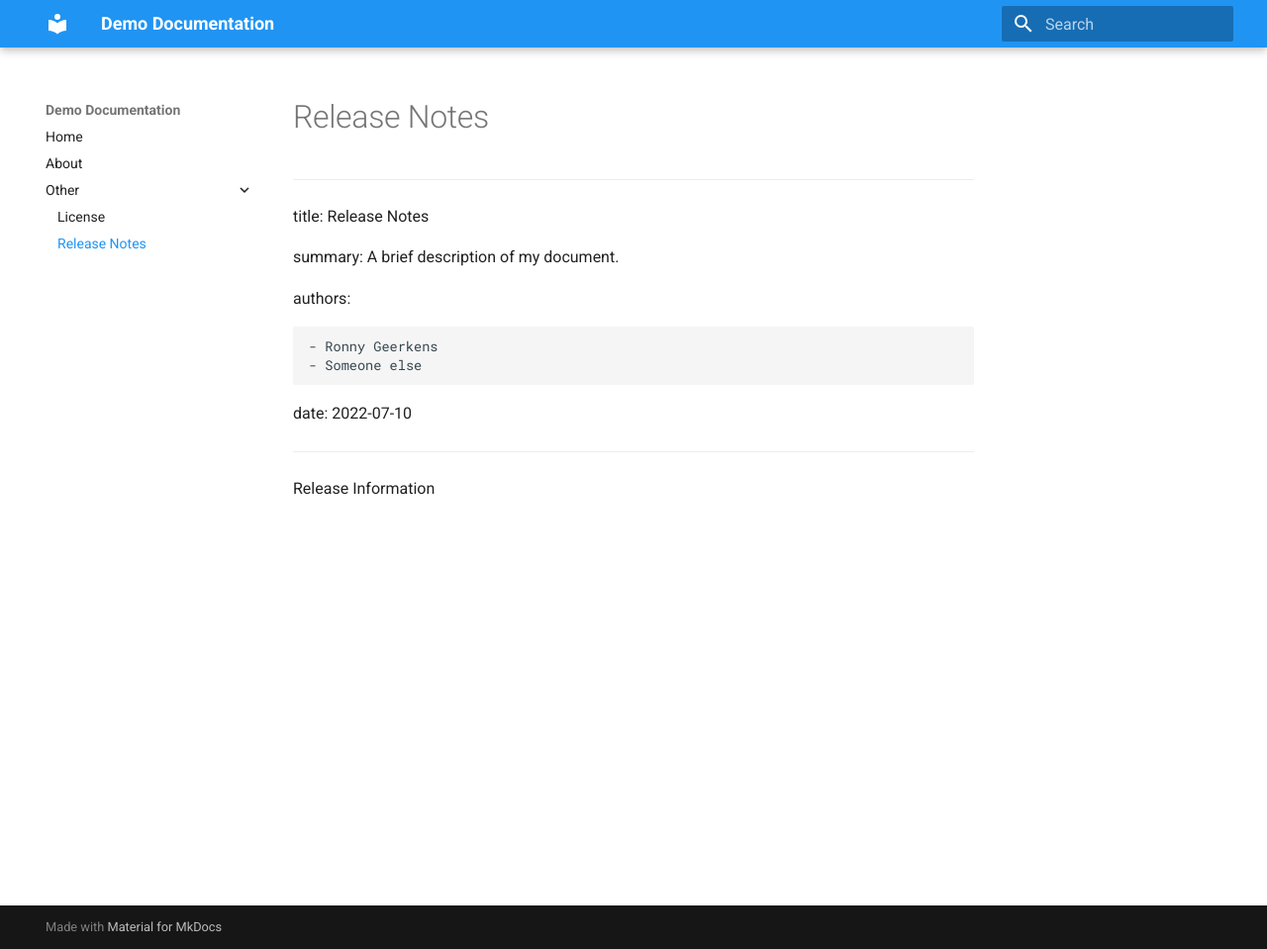
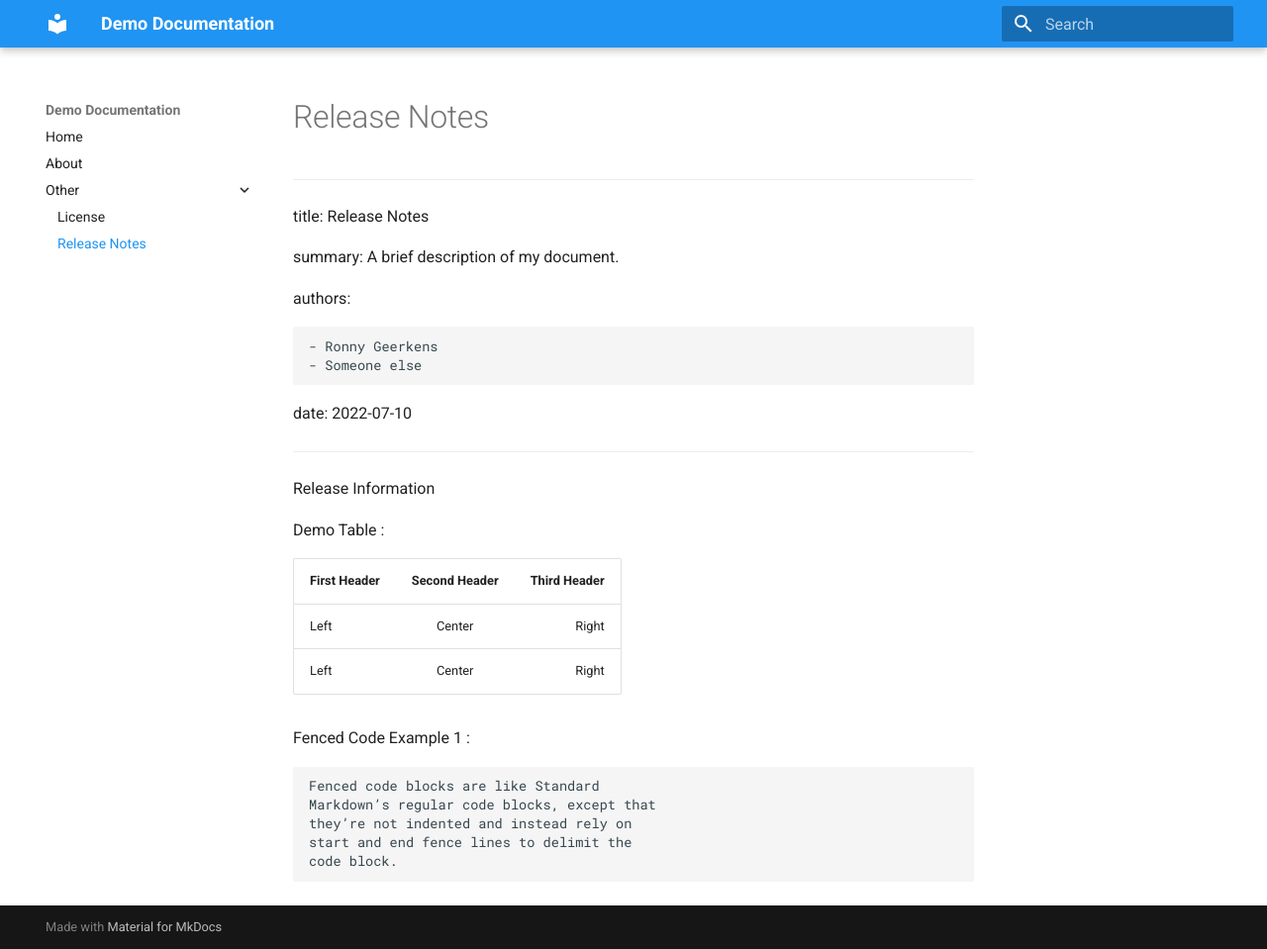
Before and after one commit to rgeerkens/Documentation, an MkDocs documentation site: the page built from docs/release-notes.md, in a window 1280 px wide and 959 px high. Shown: the whole window at 99% size. Built offline with MkDocs 1.6.1 and Material for MkDocs 9.7.7, drawn with Linux system fonts in a browser that asks for light colours.

Commit message:
Update release-notes.md

````diff
--- a/docs/release-notes.md
+++ b/docs/release-notes.md
@@ -14,3 +14,20 @@ date: 2022-07-10
 ---
 
 Release Information
+
+Demo Table :
+
+First Header | Second Header | Third Header
+:----------- |:-------------:| -----------:
+Left         | Center        | Right
+Left         | Center        | Right
+
+Fenced Code Example 1 :
+
+```
+Fenced code blocks are like Standard
+Markdown’s regular code blocks, except that
+they’re not indented and instead rely on
+start and end fence lines to delimit the
+code block.
+```
````
